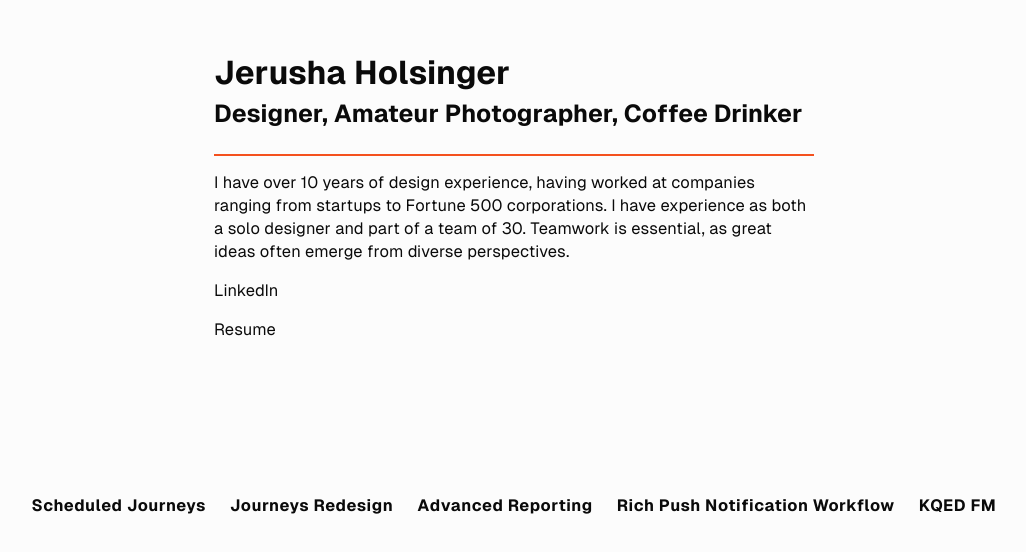
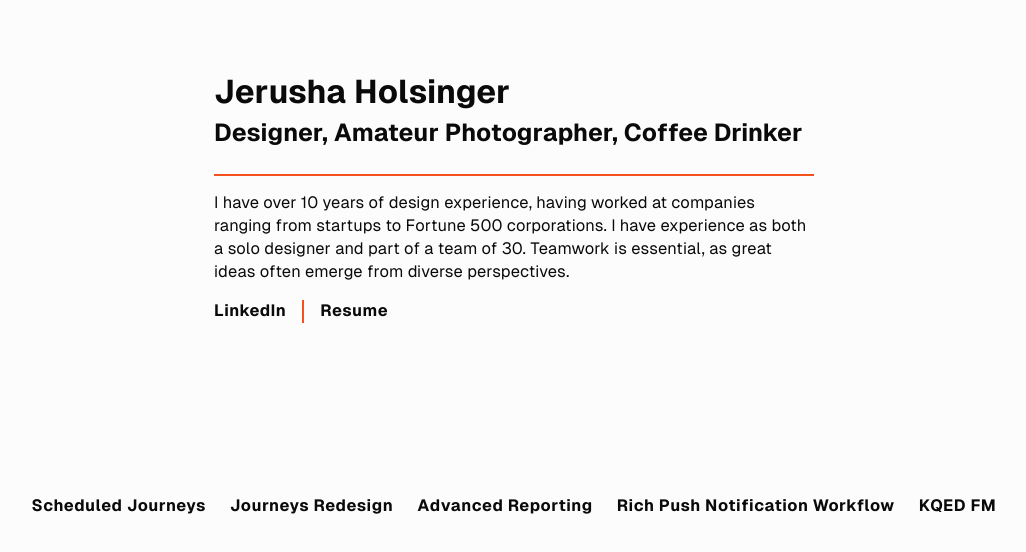
Before and after one commit to bonzaipenguin/bonzaipenguin.github.io, a Next.js app: page / in a window 1280 px wide. Shown: the part 204-756 px from the top of the page, without its empty margins (126-1152 px from the left). Built offline with nearby package versions, Linux system fonts and the light colour scheme.

Commit message:
Edits to page styles

```diff
--- a/app/page.js
+++ b/app/page.js
@@ -12,8 +12,10 @@ export default function Home() {
         <p>
           I have over 10 years of design experience, having worked at companies ranging from startups to Fortune 500 corporations. I have experience as both a solo designer and part of a team of 30. Teamwork is essential, as great ideas often emerge from diverse perspectives.
         </p>
-        <Link href="https://www.linkedin.com/in/jerushaholsinger" target="_blank">LinkedIn</Link>
-        <Link href="../public/resume_2024.pdf" target="_blank">Resume</Link>
+        <div>
+          <Link href="https://www.linkedin.com/in/jerushaholsinger" target="_blank">LinkedIn</Link>
+          <Link href="../public/resume_2024.pdf" target="_blank">Resume</Link>
+        </div>
       </main>
       <footer className={styles.footer}>
         <Link href="/scheduled-journeys">Scheduled Journeys</Link>
--- a/app/page.module.css
+++ b/app/page.module.css
@@ -40,24 +40,6 @@
     max-width: 600px;
   }
 
-  .main ul {
-    padding-left: 0;
-    margin: 0;
-    line-height: 24px;
-    list-style-position: inside;
-    list-style: none;
-
-  }
-  .main li{
-    display: inline-block;
-    padding-left: 0;
-    padding-right: 32px;
-    border-right: 1px solid #F4511E;
-  }
-  .main li:not(:first-of-type){
-    padding-left: 32px;
-    border: none;
-  }
 
   a.primary {
     background: var(--foreground);
@@ -70,6 +52,22 @@
     min-width: 180px;
   }
 
+  .main a{
+    display: inline-block;
+    align-items: center;
+    gap: 8px;
+    font-weight: 700;
+    letter-spacing: 0.55px;
+    line-height: 1.4;
+  }
+
+  .main a:first-of-type{
+    padding-right: 16px;
+    border-right: 2px solid var(--button-secondary-hover);
+  }
+  .main a:not(:first-of-type){
+    padding-left: 16px;
+  }
 
   .footer {
     grid-row-start: 3;
@@ -92,6 +90,12 @@
 
   /* Enable hover only on non-touch devices */
   @media (hover: hover) and (pointer: fine) {
+    .main a:hover{
+      text-decoration: underline;
+      text-underline-offset: 4px;
+      color: var(--button-secondary-hover);
+    }
+
     a.primary:hover {
       background: var(--button-primary-hover);
       border-color: transparent;
@@ -105,7 +109,7 @@
     .footer a:hover {
       text-decoration: underline;
       text-underline-offset: 4px;
-      /* border-color: var(--button-secondary-hover); */
+      color: var(--button-secondary-hover);
     }
   }
 
```
